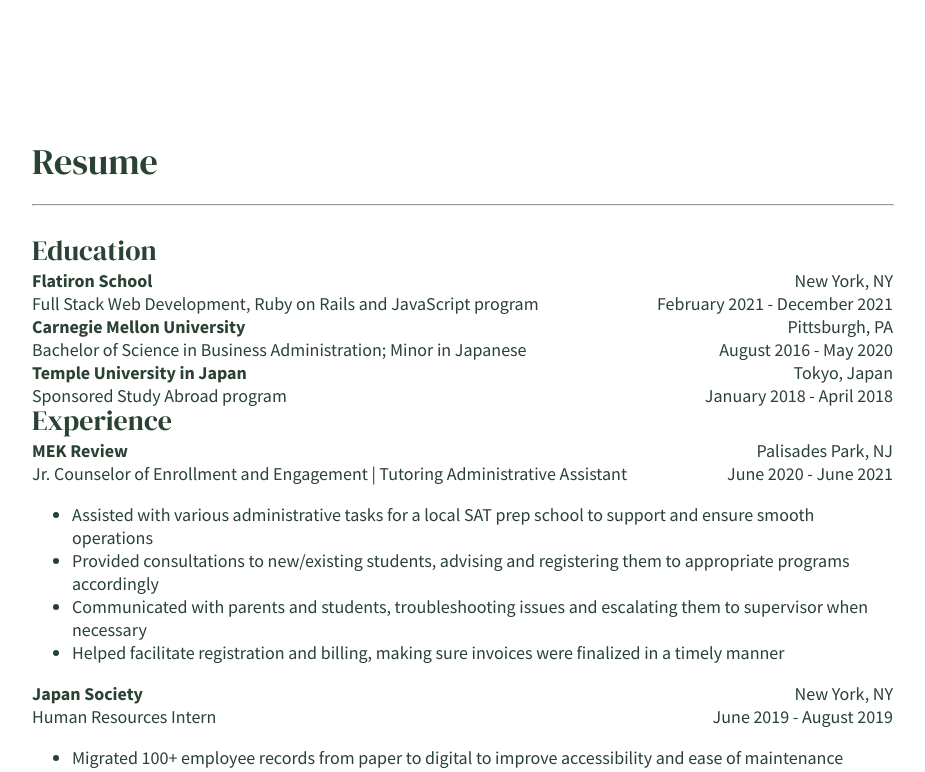
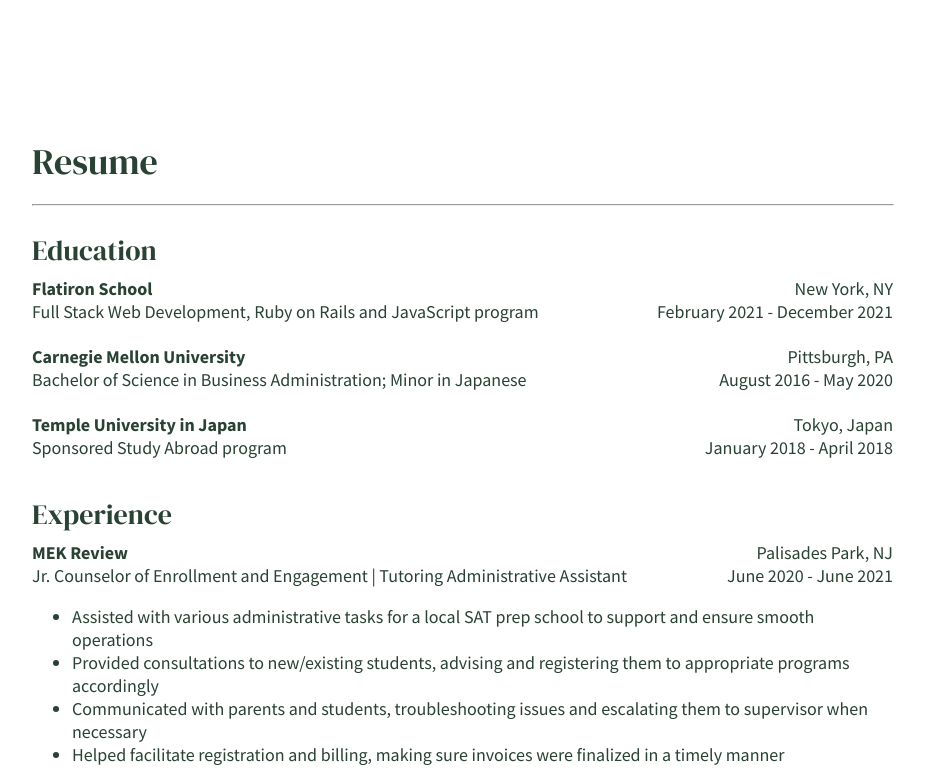
Before and after one commit to kim-jenny5/my-portfolio-site, a React (Create React App) app: page / in a window 1280 px wide. Shown: the part 4680-5452 px from the top of the page, without its empty margins (293-1218 px from the left). Built offline with nearby package versions, Linux system fonts and the light colour scheme; a web font is replaced by a local one.

Commit message:
stylized resume section for the most part css

```diff
--- a/public/style.css
+++ b/public/style.css
@@ -526,31 +526,58 @@ a:visited {
 	font-size: 2.25rem;
 }
 
+#resume .container .top .resume-details {
+	margin-top: 5.875rem;
+}
+
 #resume .container .top .resume-details .title-text {
 	/* font-size: 1.875rem; */
 	font-size: 1.75rem;
+	margin-bottom: 0.5rem;
 }
 
 #resume .container .top .resume-details .education {
-	position: absolute;
+	/* position: absolute; */
 	width: 53.813rem;
 	height: 13.875rem;
 	left: 0;
 	top: 5.875rem;
+	margin-bottom: 2.625rem;
 }
 
 #resume .container .top .resume-details .experience {
-	position: absolute;
+	/* position: absolute; */
 	width: 53.813rem;
-	height: 19.188rem;
+	/* height: 19.188rem; */
 	left: 0;
 	top: 16.5rem;
+	/* top: 20.375rem; */
+	/* margin-top: 2.625rem; */
 }
 
 #resume .container .top .resume-details .info {
 	font-family: Source Sans Pro;
 	font-size: 18px;
+	width: 53.813rem;
 }
+
+#resume .container .top .resume-details .education .info {
+	/* height: 13.875rem; */
+}
+
+#resume .container .top .resume-details .experience .info {
+	/* height: 19.188rem; */
+}
+
+.each-education {
+	margin-bottom: 1.375rem;
+}
+
+/* .header-nav ul li:nth-child(-n + 3) */
+
+/* .each-education:nth-child(-n + 2) {
+	margin-bottom: 22px;
+} */
 
 .each-education .name,
 .each-experience .name {
```
